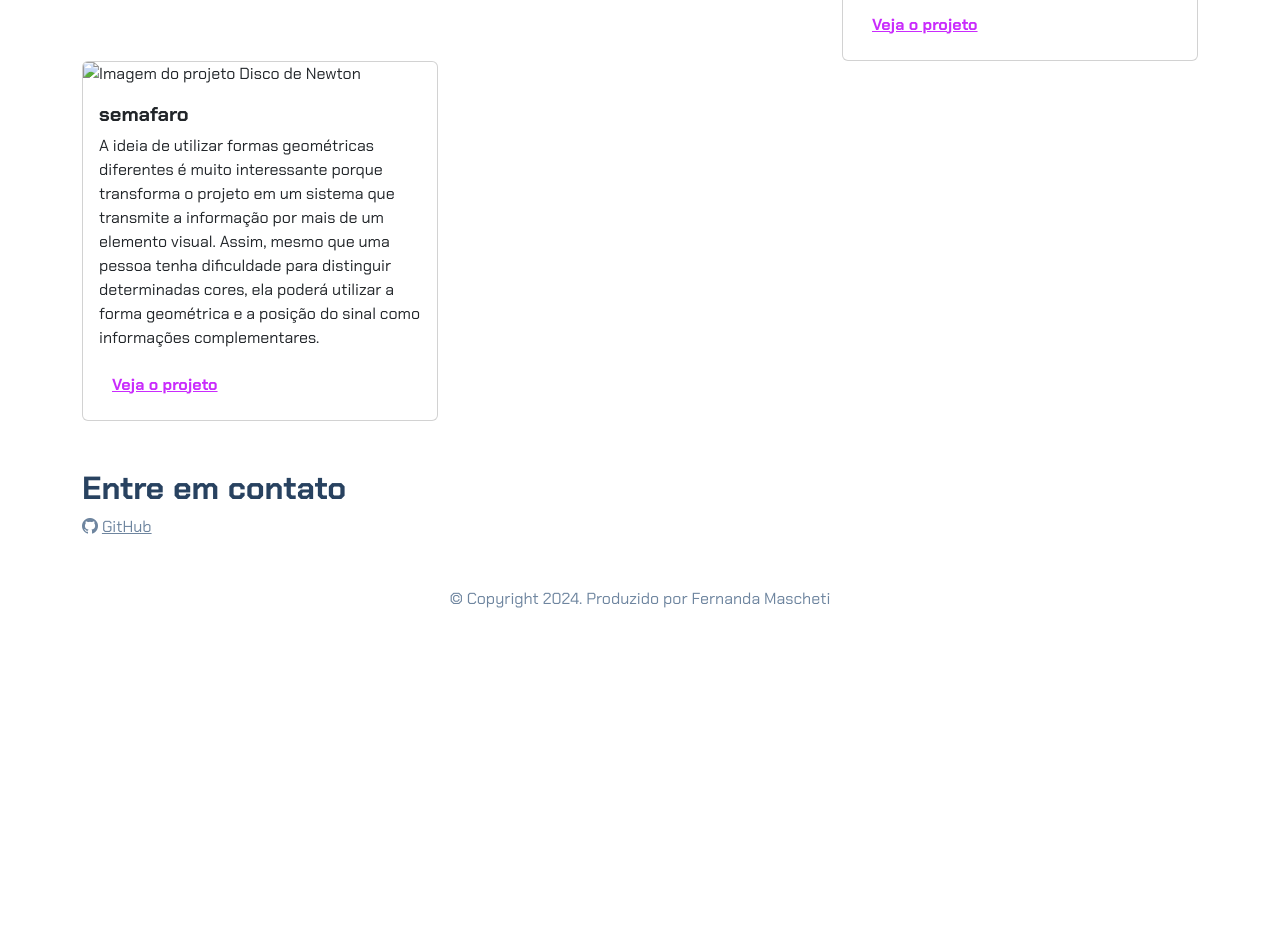
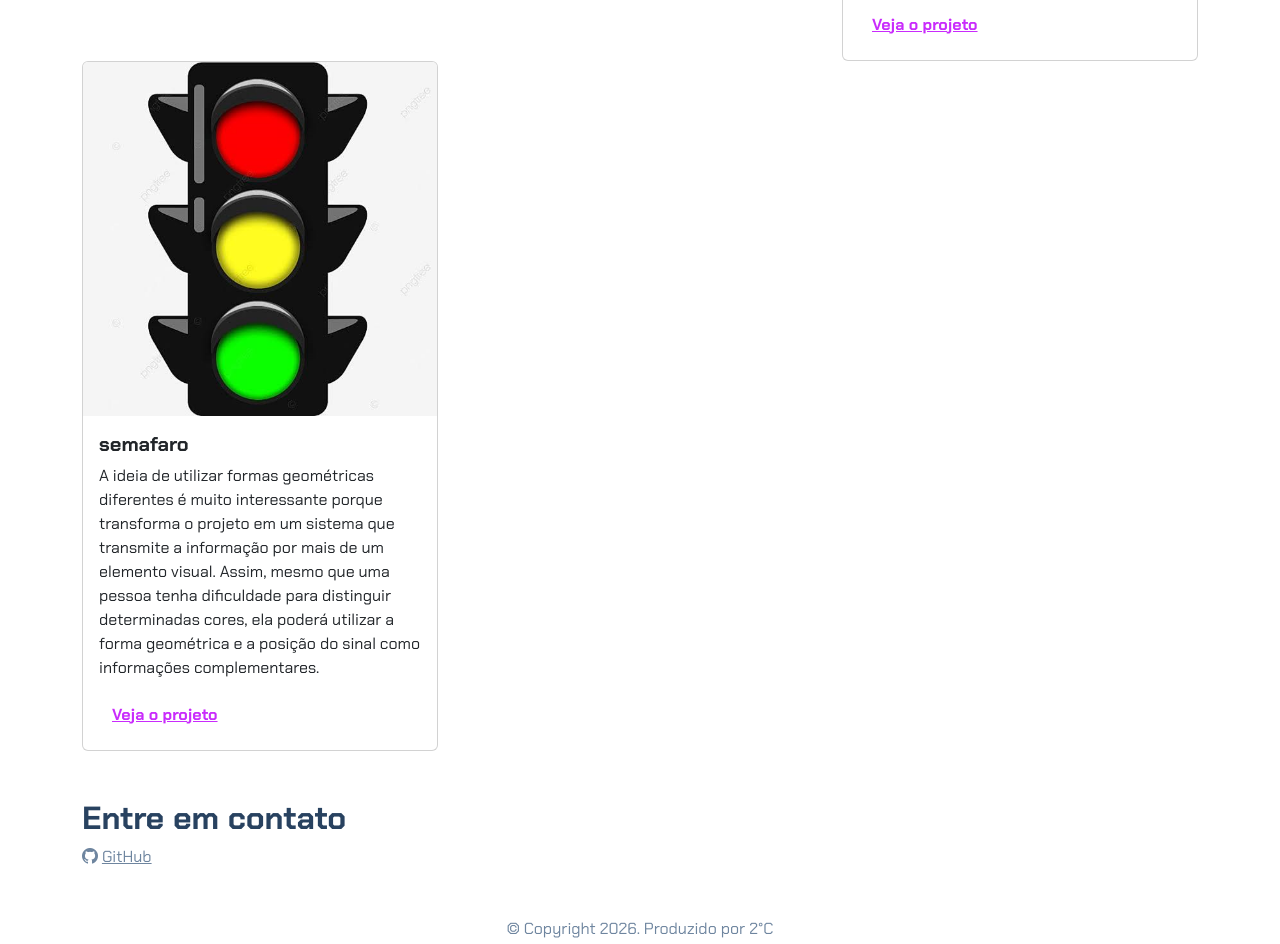
Before and after one commit to julianaterezinha/portf-lioturma2C, a plain HTML site: page index.html in a window 1280 px wide. Shown: the part 1117-2061 px from the top of the page. Before the commit the page ends 1824 px from the top, so only its background shows below. Drawn offline with nearby package versions, Linux system fonts and the light colour scheme.

Commit message:
Update index.html

```diff
--- a/index.html
+++ b/index.html
@@ -80,7 +80,7 @@
              <!-- Projeto 4 -->
             <div class="col-md-4">
                 <div class="card">
-                    <img src="semafaro.png" class="card-img-top" alt="Imagem do projeto Disco de Newton">
+                    <img src="semaforo.png" class="card-img-top" alt="Imagem do projeto Disco de Newton">
                     <div class="card-body">
                         <h5 class="card-title">semafaro</h5>
                         <p class="card-text">A ideia de utilizar formas geométricas diferentes é muito interessante porque transforma o projeto
@@ -192,7 +192,7 @@
                     <p>Uma sugestão para a montagem é criar três placas de papelão, uma sobre a outra, mantendo a disposição vertical tradicional.
                         O LED pode ficar no centro de cada forma. Dessa maneira, o projeto trabalha simultaneamente Arduino,
                         programação, eletrônica, lógica e acessibilidade. </p>
-                    <img src="semafaro.png" class="img-fluid w-100"
+                    <img src="semaforo.png" class="img-fluid w-100"
                         alt="Imagem representativa do projeto">
                 </div>
             </div>
@@ -202,9 +202,9 @@
         <h2>Entre em contato</h2>
         <div>
             <i class="bi bi-github"></i>
-            <a href="https://github.com/femascheti">GitHub</a>
+            <a href="https://github.com/julianaterezinha">GitHub</a>
         </div>
-        <p class="my-5 text-center">© Copyright 2024. Produzido por Fernanda Mascheti</p>
+        <p class="my-5 text-center">© Copyright 2026. Produzido por 2°C</p>
     </footer>
 
     <script src="https://cdn.jsdelivr.net/npm/bootstrap@5.3.2/dist/js/bootstrap.bundle.min.js"></script>
```
